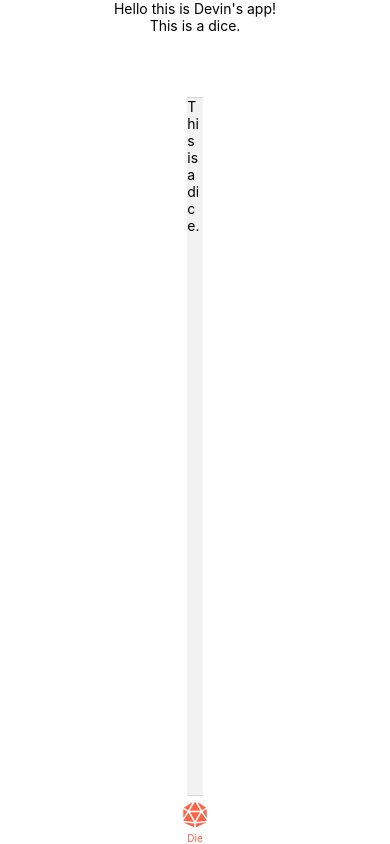
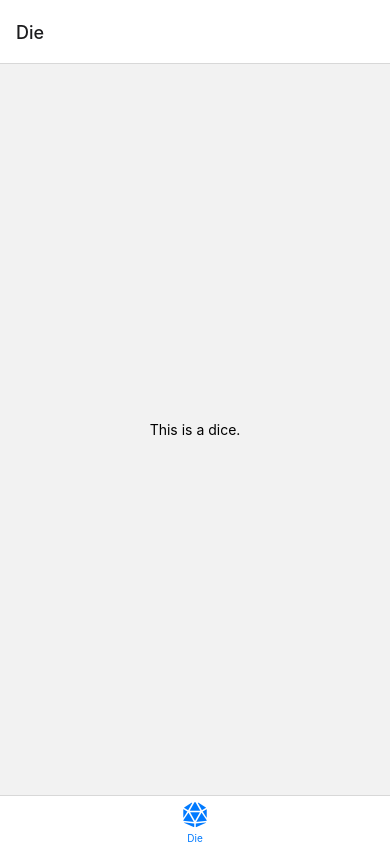
Before and after one commit to devinrbopp/dice_roller, a React Native app: screen /Die in a window 390 px wide. Built offline with nearby package versions, Linux system fonts and the light colour scheme.

Commit message:
fixed navigation bar

```diff
--- a/App.tsx
+++ b/App.tsx
@@ -1,45 +1,29 @@
 import { StatusBar } from 'expo-status-bar';
 import { StyleSheet, Text, View } from 'react-native';
 import { createBottomTabNavigator } from '@react-navigation/bottom-tabs';
+import type { BottomTabNavigationOptions } from '@react-navigation/bottom-tabs';
 import { NavigationContainer } from '@react-navigation/native';
 import { FontAwesome5 } from '@expo/vector-icons';
 import Die from './components/Die';
 
+
 const Tab = createBottomTabNavigator()
 
-export default function App() {
+const App = () => {
   return (
-    <View style={styles.container}>
-      <Text>Hello this is Devin's app!</Text>
-      <Die />
-      <StatusBar style="auto" />
       <NavigationContainer>
-        <Tab.Navigator
-          screenOptions={({ route }) => ({
-            tabBarIcon: ({ focused, color, size }) => {
-              let iconName: any;
-
-              if (route.name === 'Die') {
-                iconName = focused
-                  ? 'dice-d20'
-                  : 'dice-d20';
-              } else if (route.name === 'Settings') {
-                iconName = focused ? 'ios-list-box' : 'ios-list';
-              }
-
-              // You can return any component that you like here!
-              return <FontAwesome5 name={iconName} size={size} color={color} />;
-            },
-            tabBarActiveTintColor: 'tomato',
-            tabBarInactiveTintColor: 'gray',
-          })}
-        >
-          <Tab.Screen name="Die" component={Die} />
+        <Tab.Navigator>
+          <Tab.Screen name="Die" component={Die} options={{
+            tabBarIcon: ({color, size}) => {
+              return <FontAwesome5 name="dice-d20" color={color} size ={size} />
+            }
+          }} />
         </Tab.Navigator>
       </NavigationContainer>
-    </View>
   );
 }
+
+export default App
 
 const styles = StyleSheet.create({
   container: {
--- a/components/Die.tsx
+++ b/components/Die.tsx
@@ -2,7 +2,7 @@ import { StyleSheet, Text, View } from 'react-native';
 
 export default function Die () {
     return(
-        <View>
+        <View style={{ flex: 1, justifyContent: 'center', alignItems: 'center' }}>
             <Text>This is a dice.</Text>
         </View>
     )
```
